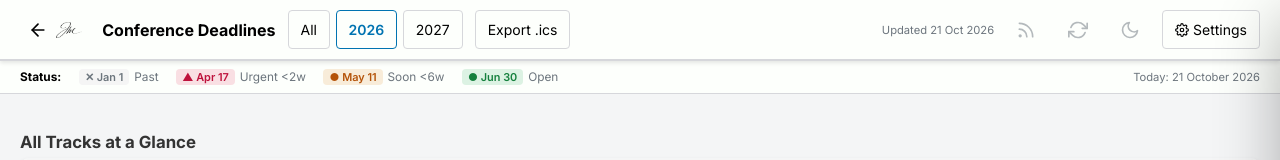
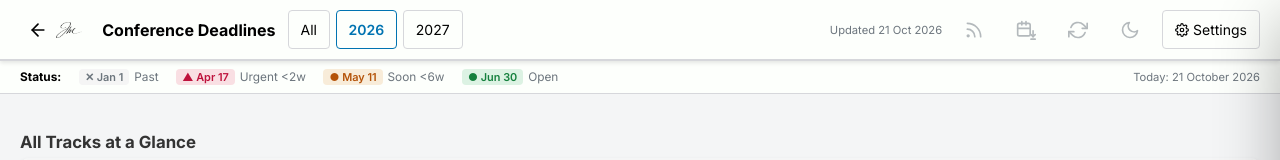
Before and after one commit to johmara/conference-deadlines, a website: page index.html in a window 1280 px wide. Shown: the top 160 px of the page. Drawn offline with Linux system fonts and the light colour scheme.

Commit message:
feat: export .ics as calendar download icon next to subscribe button

```diff
--- a/index.html
+++ b/index.html
@@ -229,12 +229,12 @@ table.notes-hidden #th-notes, table.notes-hidden .note-cell { display:none; }
   </a>
   <h1>Conference Deadlines</h1>
   <div id="year-btns"></div>
-  <button class="ds-btn ds-btn--secondary" onclick="exportIcal()" title="Export visible deadlines as iCal (.ics) — re-export after data refreshes">
-    Export .ics
-  </button>
   <span class="updated-info ml-auto" id="updated-info"></span>
   <button class="ds-btn ds-btn--ghost ds-btn--round" type="button" onclick="openSubscribe()" title="Subscribe to deadlines (calendar or feed)" aria-label="Subscribe to deadlines">
     <svg class="theme-icon" xmlns="http://www.w3.org/2000/svg" viewBox="0 0 24 24" fill="none" stroke="currentColor" stroke-width="2" stroke-linecap="round" stroke-linejoin="round"><path d="M4 11a9 9 0 0 1 9 9"></path><path d="M4 4a16 16 0 0 1 16 16"></path><circle cx="5" cy="19" r="1"></circle></svg>
+  </button>
+  <button class="ds-btn ds-btn--ghost ds-btn--round" type="button" onclick="exportIcal()" title="Export visible deadlines as iCal (.ics) — re-export after data refreshes" aria-label="Export visible deadlines as .ics">
+    <svg class="theme-icon" xmlns="http://www.w3.org/2000/svg" viewBox="0 0 24 24" fill="none" stroke="currentColor" stroke-width="2" stroke-linecap="round" stroke-linejoin="round"><rect x="2" y="4" width="15" height="15" rx="2" ry="2"></rect><line x1="12" y1="2" x2="12" y2="6"></line><line x1="7" y1="2" x2="7" y2="6"></line><line x1="2" y1="10" x2="17" y2="10"></line><line x1="20.5" y1="13" x2="20.5" y2="20"></line><polyline points="18 17.5 20.5 20 23 17.5"></polyline><line x1="18" y1="23" x2="23" y2="23"></line></svg>
   </button>
   <a href="https://github.com/johmara/conference-deadlines/actions" target="_blank" rel="noopener"
      class="ds-btn ds-btn--ghost ds-btn--round" title="Trigger a manual data refresh on GitHub Actions" aria-label="Refresh data">
```
